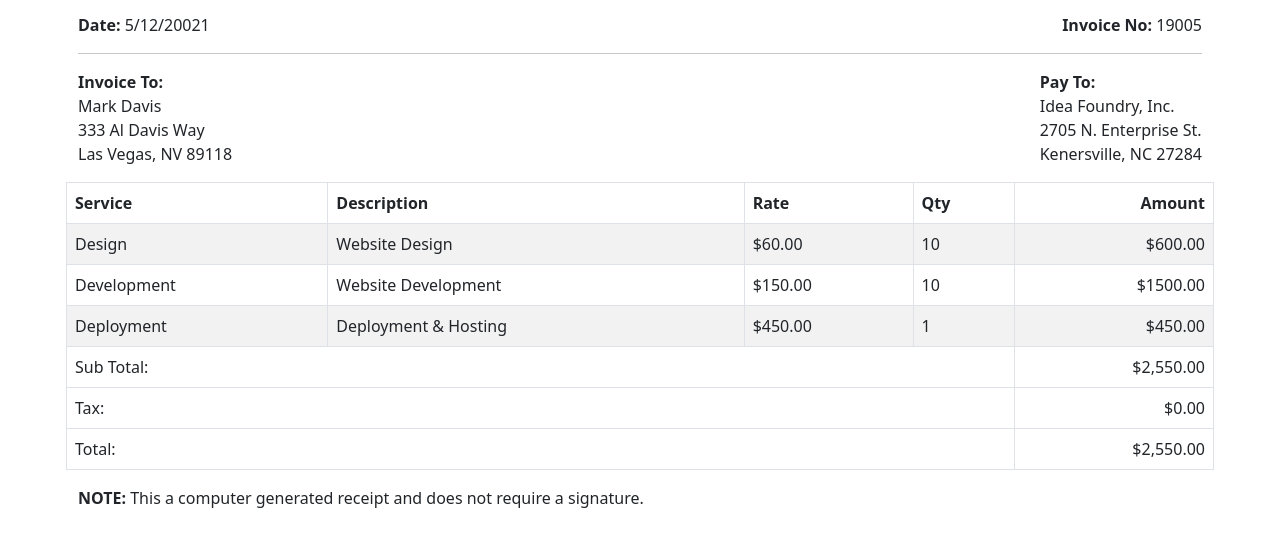
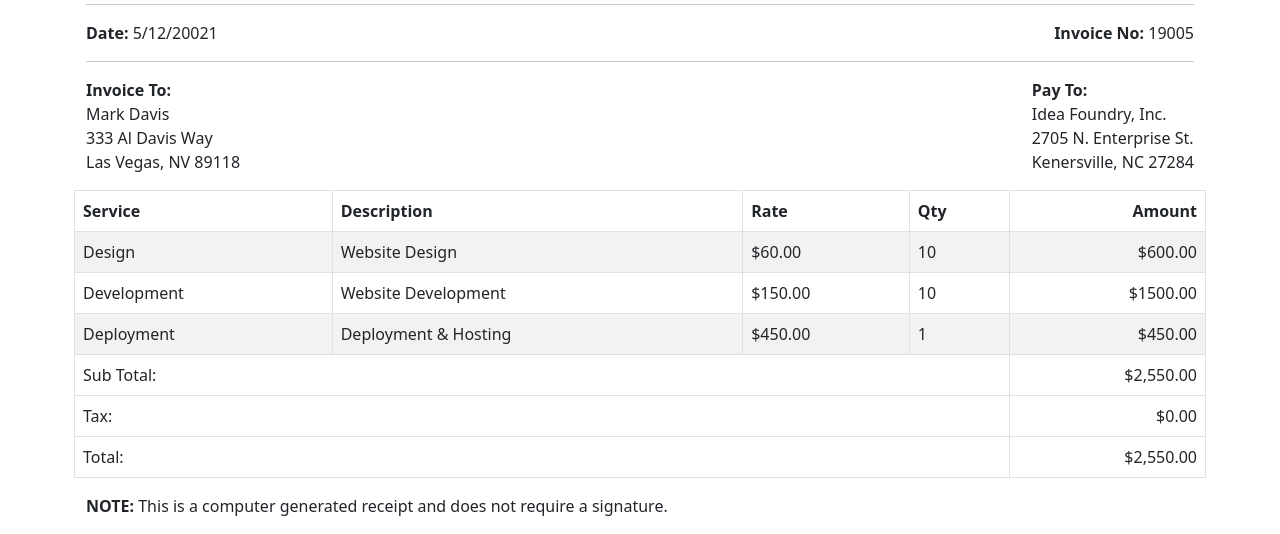
Before and after one commit to OrlandoErazo/BootstrapLabsInvoice, a plain HTML site: page index.html in a window 1280 px wide. Shown: the part 287-821 px from the top of the page. Drawn offline with nearby package versions, Linux system fonts and the light colour scheme; files that its build step writes are made by us from their sources.

Commit message:
some spelling and layout changes

```diff
--- a/index.html
+++ b/index.html
@@ -1,5 +1,5 @@
 <!doctype html>
-<html lang="en">
+<html lang="en" h-100>
 
 <head>
   <title>Invoice From Idea Foundry</title>
@@ -14,7 +14,7 @@
 </head>
 
 <body>
-  <div class="container rounder p-2 border-1">
+  <div class="container rounder p-3 border-1">
     <div class="d-flex justify-content-end mt-3 d-print-none">
       <button type="button" class="btn btn-dark" onclick="window.print()">Print this page</button>
     </div>
@@ -37,7 +37,7 @@
     </div>
     <hr>
     <div class="row row-cols-md-2">
-      <div class="col-6 d-flex justify-contnent-start">
+      <div class="col-6 d-flex justify-content-start">
         <div>
           <strong>Invoice To:</strong><br>
           <address class="address">
@@ -93,16 +93,22 @@
           </tr>
         </tbody>
         <tfoot>
-          <tr>
-            <td colspan="4">Sub Total:</td>
+          <tr class="text-sm-right">
+            <td colspan="4">
+              Sub Total:
+            </td>
             <td class="text-end">$2,550.00</td>
           </tr>
-          <tr>
-            <td colspan="4">Tax:</td>
+          <tr class="text-sm-right">
+            <td colspan="4">
+              Tax:
+            </td>
             <td class="text-end">$0.00</td>
           </tr>
-          <tr>
-            <td colspan="4">Total:</td>
+          <tr class="text-sm-right">
+            <td colspan="4">
+              Total:
+            </td>
             <td class="text-end">$2,550.00</td>
           </tr>
         </tfoot>
@@ -110,8 +116,8 @@
     </div>
     <footer>
       <div class="row">
-        <div class="col-12">
-          <strong>NOTE:</strong>&nbsp;This a computer generated receipt and does not require a signature.
+        <div class="col-sm-12">
+          <strong>NOTE:</strong>&nbsp;This is a computer generated receipt and does not require a signature.
         </div>
       </div>
     </footer>
```
